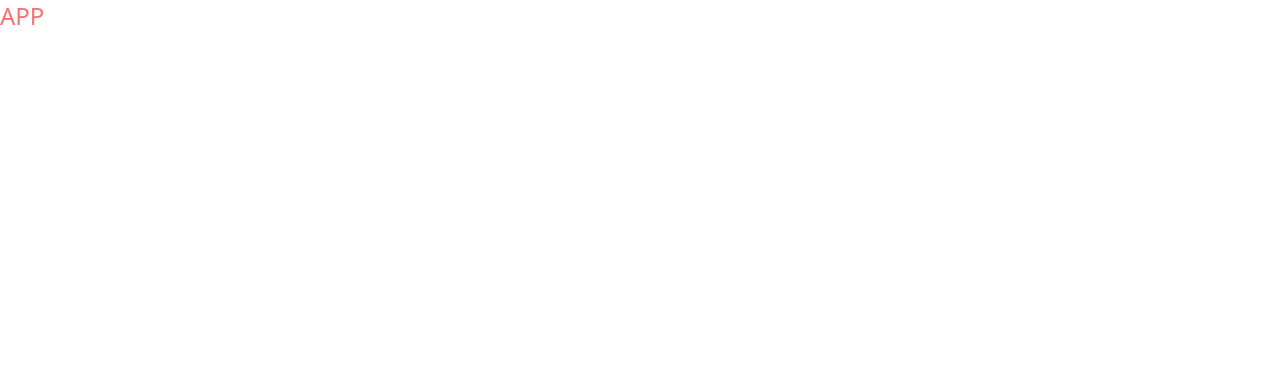
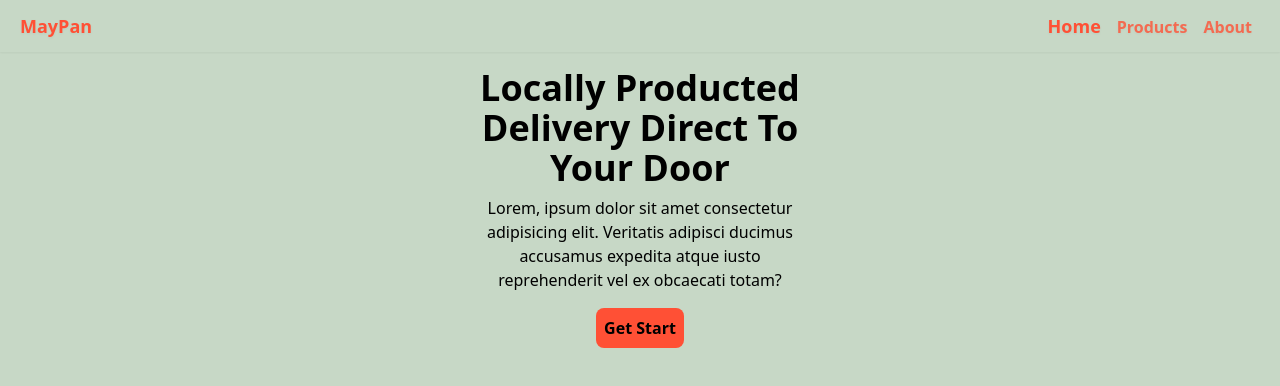
Before and after one commit to wyMinLwin/maypan, a React (Vite) app: page /home in a window 1280 px wide. Shown: the top 386 px of the page. Built offline with nearby package versions, Linux system fonts and the light colour scheme.

Commit message:
navbar-routes-setup

```diff
--- a/index.html
+++ b/index.html
@@ -2,9 +2,9 @@
 <html lang="en">
   <head>
     <meta charset="UTF-8" />
-    <link rel="icon" type="image/svg+xml" href="/vite.svg" />
+    <!-- <link rel="icon" type="image/svg+xml" href="/vite.svg" /> -->
     <meta name="viewport" content="width=device-width, initial-scale=1.0" />
-    <title>Vite + React + TS</title>
+    <title>MayPan</title>
   </head>
   <body>
     <div id="root"></div>
--- a/package.json
+++ b/package.json
@@ -13,7 +13,8 @@
     "react": "^18.2.0",
     "react-dom": "^18.2.0",
     "react-redux": "^8.0.5",
-    "react-router-dom": "^6.9.0"
+    "react-router-dom": "^6.9.0",
+    "react-spinners": "^0.13.8"
   },
   "devDependencies": {
     "@types/react": "^18.0.27",
--- a/src/App.tsx
+++ b/src/App.tsx
@@ -1,11 +1,30 @@
-import React, { useEffect } from 'react'
+import React from 'react'
+import { Route, useLocation,Routes } from 'react-router-dom'
+import Navbar from './components/Navbar'
+import AboutPage from './pages/AboutPage'
+import HomePage from './pages/HomePage'
+import PreloaderPage from './pages/PreloaderPage'
+import ProductDetailPage from './pages/ProductDetailPage'
+import ProductsPage from './pages/ProductsPage'
 
 const App = () => {
+  const location = useLocation()
 
   return (
-    <div className='text-2xl text-red-400'>
-      APP
-    </div>
+    <>
+      <div className='max-w-screen min-h-screen' style={{backgroundColor:'#C7D8C6'}}>
+        {location.pathname !== '/' && <Navbar />}
+        <Routes>
+          <Route path='/' element={<PreloaderPage />} />
+          <Route path='/home' element={<HomePage />} />
+          <Route path='/products' >
+            <Route path=''  element={<ProductsPage />} />
+            <Route path=':id' element={<ProductDetailPage/>} />
+          </Route>
+          <Route path='/about' element={<AboutPage />} />
+        </Routes>
+      </div>
+    </>
   )
 }
 
--- /dev/null
+++ b/src/components/Navbar.tsx
@@ -0,0 +1,31 @@
+import React from 'react'
+import {Link, NavLink} from 'react-router-dom'
+const Navbar = () => {
+  return (
+    <div className='flex flex-row items-center drop-shadow-sm shadow-sm py-3 px-5 justify-between'>
+        <Link to={'/'} className='text-lg font-semibold' style={{color:'#ff5035'}} >MayPan</Link>
+        <div className='sm:block hidden'>
+            <NavLink
+             style={{color:'#ff5035',}}
+            className={({ isActive}) =>
+           `${isActive ? 'text-lg opacity-100' : 'text-base opacity-80'} ease-in-out duration-100 hover:opacity-90 mx-2 font-semibold `
+            }
+            to={'/home'}>Home</NavLink>
+            <NavLink
+             style={{color:'#ff5035',}}
+            className={({ isActive}) =>
+           `${isActive ? 'text-lg opacity-100' : 'text-base opacity-80'} ease-in-out duration-100 hover:opacity-90 mx-2 font-semibold `
+            }
+            to={'/products'}>Products</NavLink>
+            <NavLink
+             style={{color:'#ff5035',}}
+            className={({ isActive}) =>
+           `${isActive ? 'text-lg opacity-100' : 'text-base opacity-80'} ease-in-out duration-100 hover:opacity-90 mx-2 font-semibold `
+            }
+            to={'/about'}>About</NavLink>
+        </div>
+    </div>
+  )
+}
+
+export default Navbar
--- a/src/main.tsx
+++ b/src/main.tsx
@@ -4,11 +4,15 @@ import { Provider } from 'react-redux'
 import App from './App'
 import './index.css'
 import store from './store'
+import { BrowserRouter } from "react-router-dom";
+
 
 ReactDOM.createRoot(document.getElementById('root') as HTMLElement).render(
   <React.StrictMode>
     <Provider store={store}>
-      <App />
+      <BrowserRouter>
+        <App />
+      </BrowserRouter>
     </Provider>
   </React.StrictMode>,
 )
--- /dev/null
+++ b/src/pages/AboutPage.tsx
@@ -0,0 +1,9 @@
+import React from 'react'
+
+const AboutPage = () => {
+  return (
+    <div>AboutPage</div>
+  )
+}
+
+export default AboutPage
--- /dev/null
+++ b/src/pages/HomePage.tsx
@@ -0,0 +1,18 @@
+import React from 'react'
+import {Link} from 'react-router-dom'
+
+const HomePage = () => {
+  return (
+    <div className='flex flex-col justify-center items-center '>
+      <div className='w-6/12 sm:w-4/12 my-2 md:w-3/12  text-center'>
+        <header className='font-bold text-2xl my-2 sm:text-4xl'>
+          Locally Producted Delivery Direct To Your Door
+        </header>
+        <p className=' text-base font-light'>Lorem, ipsum dolor sit amet consectetur adipisicing elit. Veritatis adipisci ducimus accusamus expedita atque iusto reprehenderit vel ex obcaecati totam?</p>
+      </div>
+      <Link className='p-2 rounded-lg font-semibold my-2 ' style={{background:'#ff5035'}} to={'/products'}>Get Start</Link>
+    </div>
+  )
+}
+
+export default HomePage
--- /dev/null
+++ b/src/pages/PreloaderPage.tsx
@@ -0,0 +1,43 @@
+import React, {useEffect} from 'react'
+import ClockLoader from 'react-spinners/ClockLoader'
+import { useAppDispatch, useAppSelector } from '../store'
+import { fetchDataFromDummy } from '../store/dataSlice'
+import { useNavigate } from "react-router-dom";
+
+
+const PreloaderPage = () => {
+    const navigate = useNavigate();
+    const dispatch  = useAppDispatch()
+    const loading = useAppSelector(state => state.data.loadingStatus)
+    useEffect(() => {
+        let fetchStatus = true;
+        if (fetchStatus) {
+            dispatch(fetchDataFromDummy())
+        }
+        return (() => {
+            fetchStatus = false;
+        })
+    }, [])
+
+    useEffect(() => {
+        if (loading === 'success') {
+            navigate("/home")
+        }
+    },[loading])
+
+  return (
+    <div className='w-full h-screen flex justify-center items-center my-auto'>
+        <ClockLoader
+            color={'#ff5035'}
+            loading={true}
+            // cssOverride={override}
+            size={100}
+            aria-label="Loading Spinner"
+            data-testid="loader"
+        />
+
+    </div>
+  )
+}
+
+export default PreloaderPage
--- /dev/null
+++ b/src/pages/ProductDetailPage.tsx
@@ -0,0 +1,9 @@
+import React from 'react'
+
+const ProductDetailPage = () => {
+  return (
+    <div>ProductDetailPage</div>
+  )
+}
+
+export default ProductDetailPage
--- /dev/null
+++ b/src/pages/ProductsPage.tsx
@@ -0,0 +1,9 @@
+import React from 'react'
+
+const ProductsPage = () => {
+  return (
+    <div>ProductsPage</div>
+  )
+}
+
+export default ProductsPage
```
Also changed, not shown: 1 other file (tests, documents, lock files or other folders).
